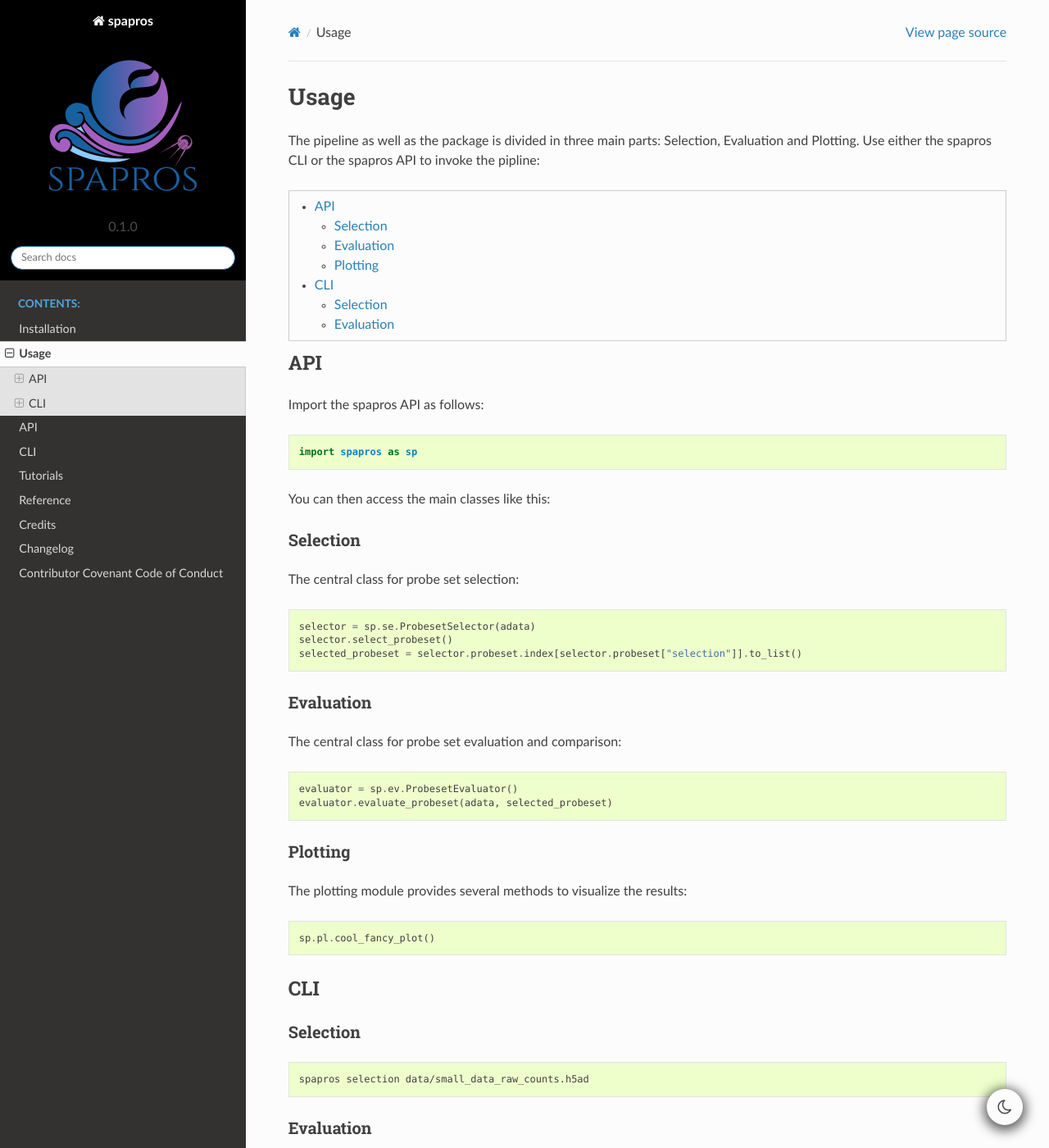
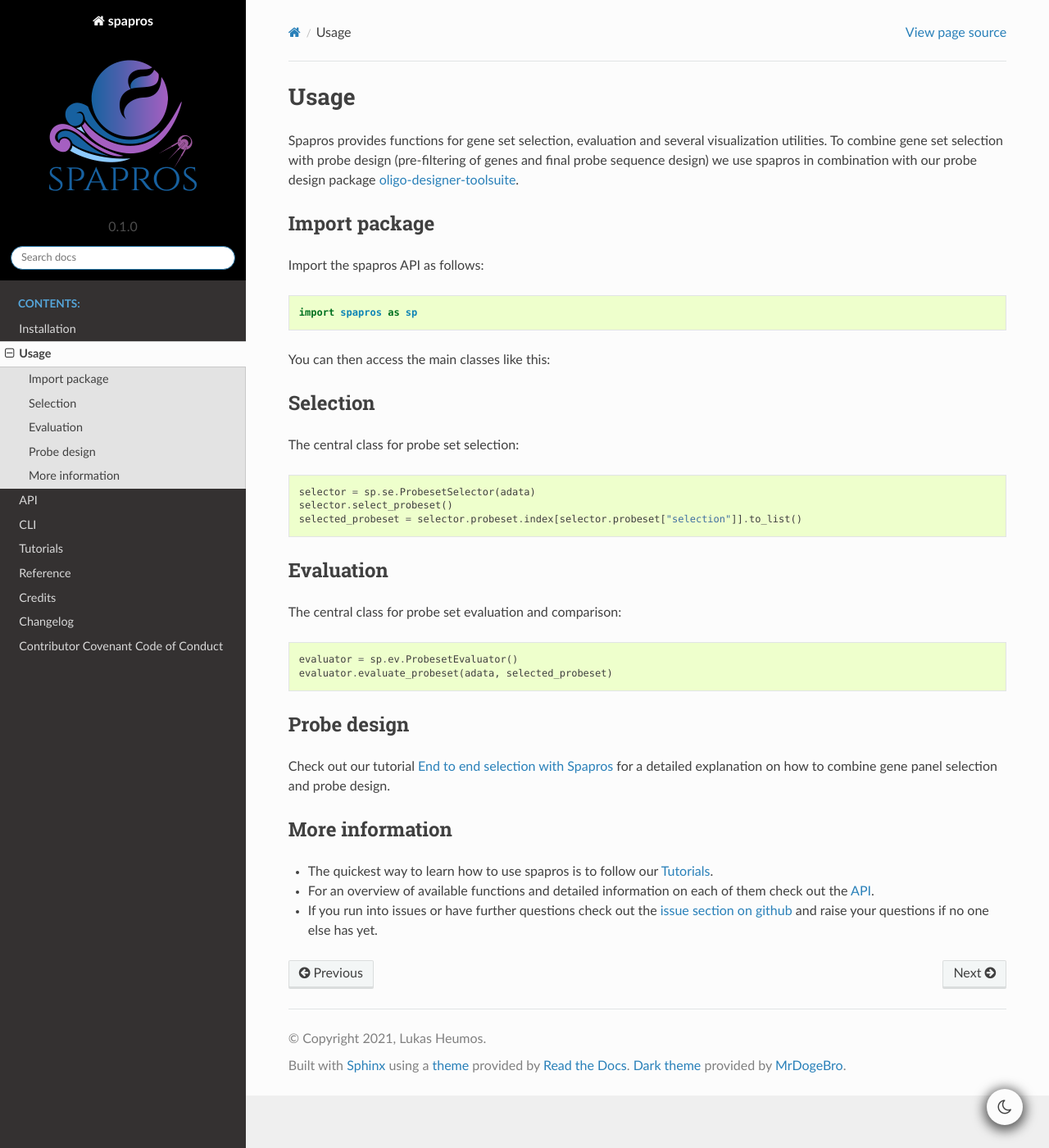
Before and after one commit to theislab/spapros, a Sphinx documentation site: the page built from docs/usage.rst, in a window 1280 px wide and 1400 px high. Shown: the whole window at 82% size. Built offline with Sphinx 7.4.7 and the Read the Docs theme 2.0.0, drawn with Linux system fonts in a browser that asks for light colours; pages that are not in the unit, such as notebooks, are missing from menus; some of the changed text lies outside the part shown.

Commit message:
Update Usage in docs

```diff
--- a/docs/usage.rst
+++ b/docs/usage.rst
@@ -2,15 +2,12 @@
 Usage
 ******
 
-The pipeline as well as the package is divided in three main parts: Selection, Evaluation and Plotting.
-Use either the spapros CLI or the spapros API to invoke the pipline:
+Spapros provides functions for gene set selection, evaluation and several visualization utilities. To combine gene set
+selection with probe design (pre-filtering of genes and final probe sequence design) we use spapros in combination with
+our probe design package oligo-designer-toolsuite_.
 
-.. contents::
-    :local:
-    :backlinks: none
-
-API
-=====
+Import package
+--------------
 
 Import the spapros API as follows:
 
@@ -21,7 +18,7 @@ Import the spapros API as follows:
 You can then access the main classes like this:
 
 Selection
-------------
+---------
 
 The central class for probe set selection:
 
@@ -33,7 +30,7 @@ The central class for probe set selection:
 
 
 Evaluation
-------------
+----------
 
 The central class for probe set evaluation and comparison:
 
@@ -42,31 +39,27 @@ The central class for probe set evaluation and comparison:
    evaluator = sp.ev.ProbesetEvaluator()
    evaluator.evaluate_probeset(adata, selected_probeset)
 
-Plotting
-----------
 
-The plotting module provides several methods to visualize the results:
+Probe design
+------------
 
-.. code:: python
-
-   sp.pl.cool_fancy_plot()
+Check out our tutorial :doc:`./_tutorials/spapros_tutorial_end_to_end_selection` for a detailed explanation on how to
+combine gene panel selection and probe design.
 
 
-CLI
-====
+More information
+----------------
 
-Selection
------------------
+- The quickest way to learn how to use spapros is to follow our :doc:`tutorials`.
+- For an overview of available functions and detailed information on each of them check out the :doc:`api`.
+- If you run into issues or have further questions check out the
+  `issue section on github <https://github.com/theislab/spapros/issues>`__ and raise your questions if no one else has
+  yet.
 
 
-.. code-block:: bash
-
-    spapros selection data/small_data_raw_counts.h5ad
 
 
-Evaluation
---------------
 
-.. code-block:: bash
 
-    spapros evaluation data/small_data_raw_counts.h5ad results/selections_genesets_1.csv data/small_data_marker_list.csv genesets_1_0 genesets_1_1 genesets_1_13 --parameters data/parameters.yml
+
+.. _oligo-designer-toolsuite: https://github.com/HelmholtzAI-Consultants-Munich/oligo-designer-toolsuite
```
